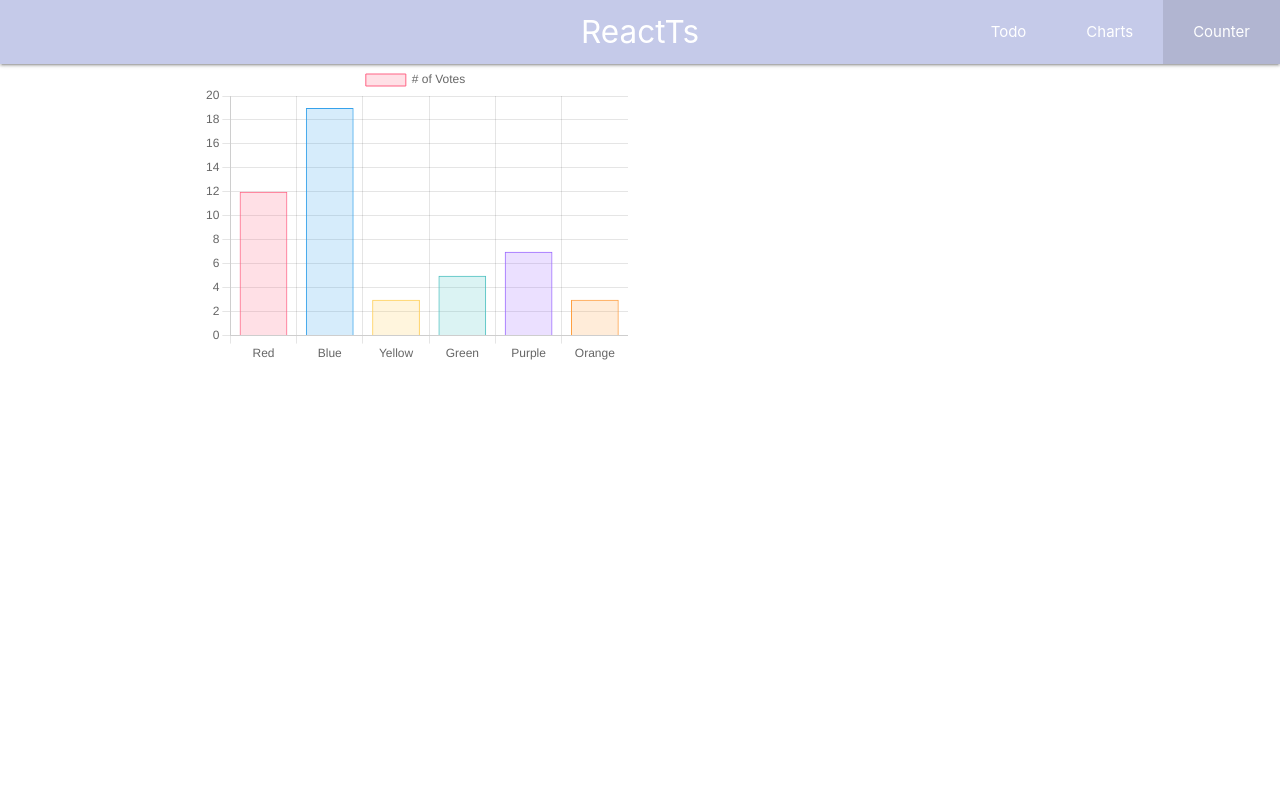
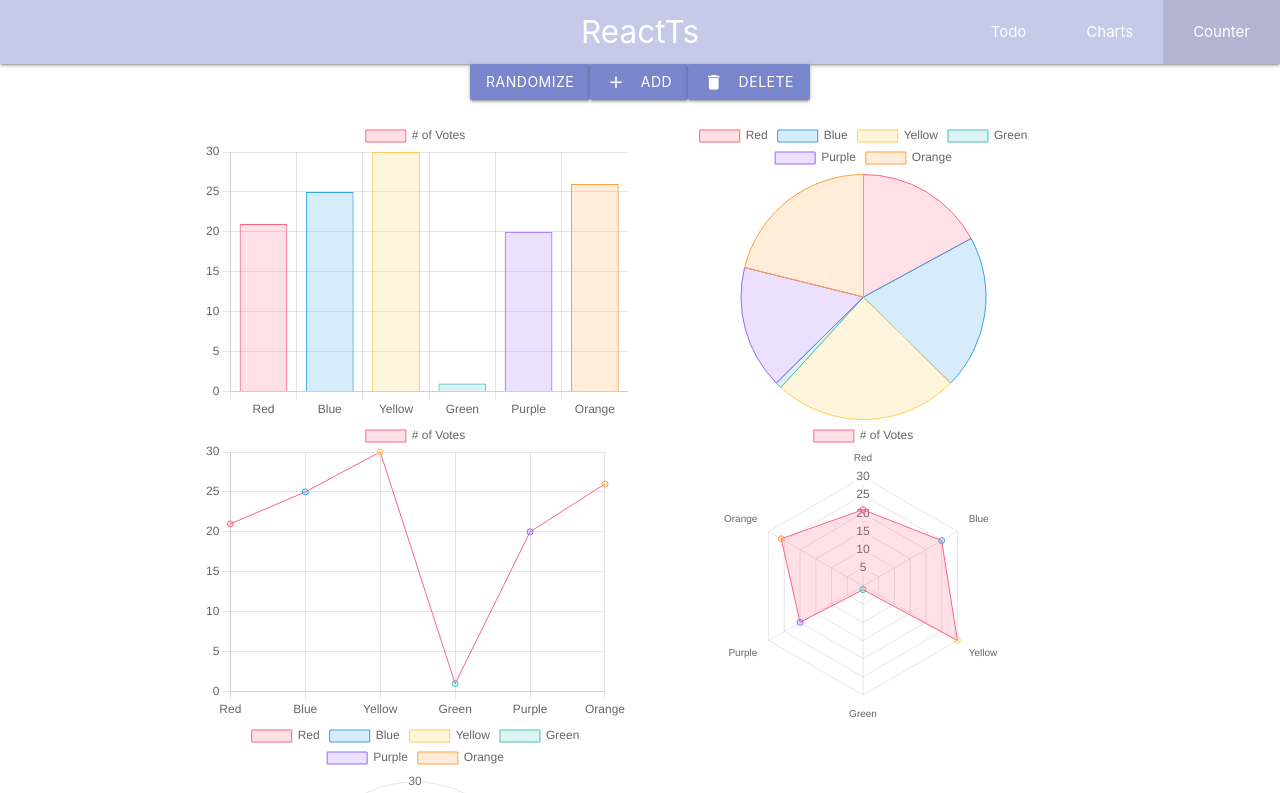
Before and after one commit to YaroslavPikiner/React-Application, a React (Create React App) app in the folder react-typescript/: page /charts in a window 1280 px wide. Shown: the top 793 px of the page. Built offline with nearby package versions, Linux system fonts and the light colour scheme.

Commit message:
ad charts ts

```diff
--- a/react-typescript/src/App.tsx
+++ b/react-typescript/src/App.tsx
@@ -1,9 +1,8 @@
-import React, { useState, useRef, useContext, createContext, useReducer } from 'react';
+import React, { useState } from 'react';
 import {
     BrowserRouter as Router,
     Route,
     Switch,
-    RouteComponentProps
 } from 'react-router-dom';
 import Navbar from './components/Navbar';
 import Todo from './containers/todo/todo';
--- a/react-typescript/src/components/Navbar.tsx
+++ b/react-typescript/src/components/Navbar.tsx
@@ -1,3 +1,4 @@
+/* eslint-disable jsx-a11y/anchor-is-valid */
 import React from 'react'
 import { Link } from 'react-router-dom';
 
--- a/react-typescript/src/containers/charts/charts.tsx
+++ b/react-typescript/src/containers/charts/charts.tsx
@@ -8,12 +8,14 @@ interface Prop {
 
 const Charts: React.FC<Prop> = () => {
 
+    const [lengthOfChartLabel, setLengthOfChartLabel] = useState<number>(6);
     const [data, setData] = useState({
         labels: ['Red', 'Blue', 'Yellow', 'Green', 'Purple', 'Orange'],
         datasets: [
             {
                 label: '# of Votes',
-                data: [12, 19, 3, 5, 7, 3],
+                data: Array.from({ length: lengthOfChartLabel }, () =>
+                    Math.floor(Math.random() * 40)),
                 backgroundColor: [
                     'rgba(255, 99, 132, 0.2)',
                     'rgba(54, 162, 235, 0.2)',
@@ -34,16 +36,108 @@ const Charts: React.FC<Prop> = () => {
             },
         ],
     });
+    console.log(data)
+    const add = ():void => {
+        setLengthOfChartLabel(lengthOfChartLabel + 1)
+        setData(prev => ({
+            ...prev,
+            labels: [...data.labels, lengthOfChartLabel.toString()],
+            data: {
+                datasets: [{
+                    data: Array.from({ length: lengthOfChartLabel + 1}, () =>
+                        Math.floor(Math.random() * 40)),
+                    backgroundColor: [
+                        'rgba(255, 99, 132, 0.2)',
+                        'rgba(54, 162, 235, 0.2)',
+                        'rgba(255, 206, 86, 0.2)',
+                        'rgba(75, 192, 192, 0.2)',
+                        'rgba(153, 102, 255, 0.2)',
+                        'rgba(255, 159, 64, 0.2)',
+                    ],
+                    borderColor: [
+                        'rgba(255, 99, 132, 1)',
+                        'rgba(54, 162, 235, 1)',
+                        'rgba(255, 206, 86, 1)',
+                        'rgba(75, 192, 192, 1)',
+                        'rgba(153, 102, 255, 1)',
+                        'rgba(255, 159, 64, 1)',
+                    ],
+                    borderWidth: 1,
+                }]
+            },
+        }));
+    }
+
+
+    const remove = ():void => {
+        setLengthOfChartLabel(lengthOfChartLabel - 2)
+        setData(prev => ({
+            ...prev,
+            data: {
+                labels: [...prev.labels.splice(-1, 1)],
+            },
+        }));
+    };
+
+    const randomize = () => {
+        setData(prev => ({
+            ...prev,
+            datasets: [
+                {
+                    label: '# of Votes',
+                    data: Array.from({ length: lengthOfChartLabel }, () =>
+                        Math.floor(Math.random() * 40)),
+                    backgroundColor: [
+                        'rgba(255, 99, 132, 0.2)',
+                        'rgba(54, 162, 235, 0.2)',
+                        'rgba(255, 206, 86, 0.2)',
+                        'rgba(75, 192, 192, 0.2)',
+                        'rgba(153, 102, 255, 0.2)',
+                        'rgba(255, 159, 64, 0.2)',
+                    ],
+                    borderColor: [
+                        'rgba(255, 99, 132, 1)',
+                        'rgba(54, 162, 235, 1)',
+                        'rgba(255, 206, 86, 1)',
+                        'rgba(75, 192, 192, 1)',
+                        'rgba(153, 102, 255, 1)',
+                        'rgba(255, 159, 64, 1)',
+                    ],
+                    borderWidth: 1,
+                },
+            ],
+        })
+        )
+    }
+
 
     return (
-        <div className='container'>
+        <div className='container mt2'>
+            <div className="row center-align">
+                <a className="waves-effect waves-light btn indigo lighten-2" onClick={randomize}>randomize</a>
+                <a className="waves-effect waves-light btn indigo lighten-2" onClick={add}><i className="material-icons left">add</i>add</a>
+                <a className="waves-effect waves-light btn indigo lighten-2" onClick={remove}><i className="material-icons left">delete</i>delete</a>
+            </div>
             <div className="row">
                 <div className="col s12 m6">
                     <Bar type='bar' height={300} width={400} data={data} options={{ maintainAspectRatio: false }} />
+                </div>
+                <div className="col s12 m6">
+                    <Pie type='pie' height={300} width={400} data={data} options={{ maintainAspectRatio: false }} />
+                </div>
+                <div className="col s12 m6">
+                    <Line type='line' height={300} width={400} data={data} options={{ maintainAspectRatio: false }} />
+                </div>
+                <div className="col s12 m6">
+                    <Radar type='radar' height={300} width={400} data={data} options={{ maintainAspectRatio: false }} />
+                </div>
+                <div className="col s12 m6">
+                    <PolarArea type='polarArea' height={300} width={400} data={data} options={{ maintainAspectRatio: false }} />
                 </div>
             </div>
         </div>
     )
 }
 
+
 export default Charts;
```
Also changed, not shown: react-typescript/src/containers/charts/interfaceChar.ts (+8 -10 lines).
